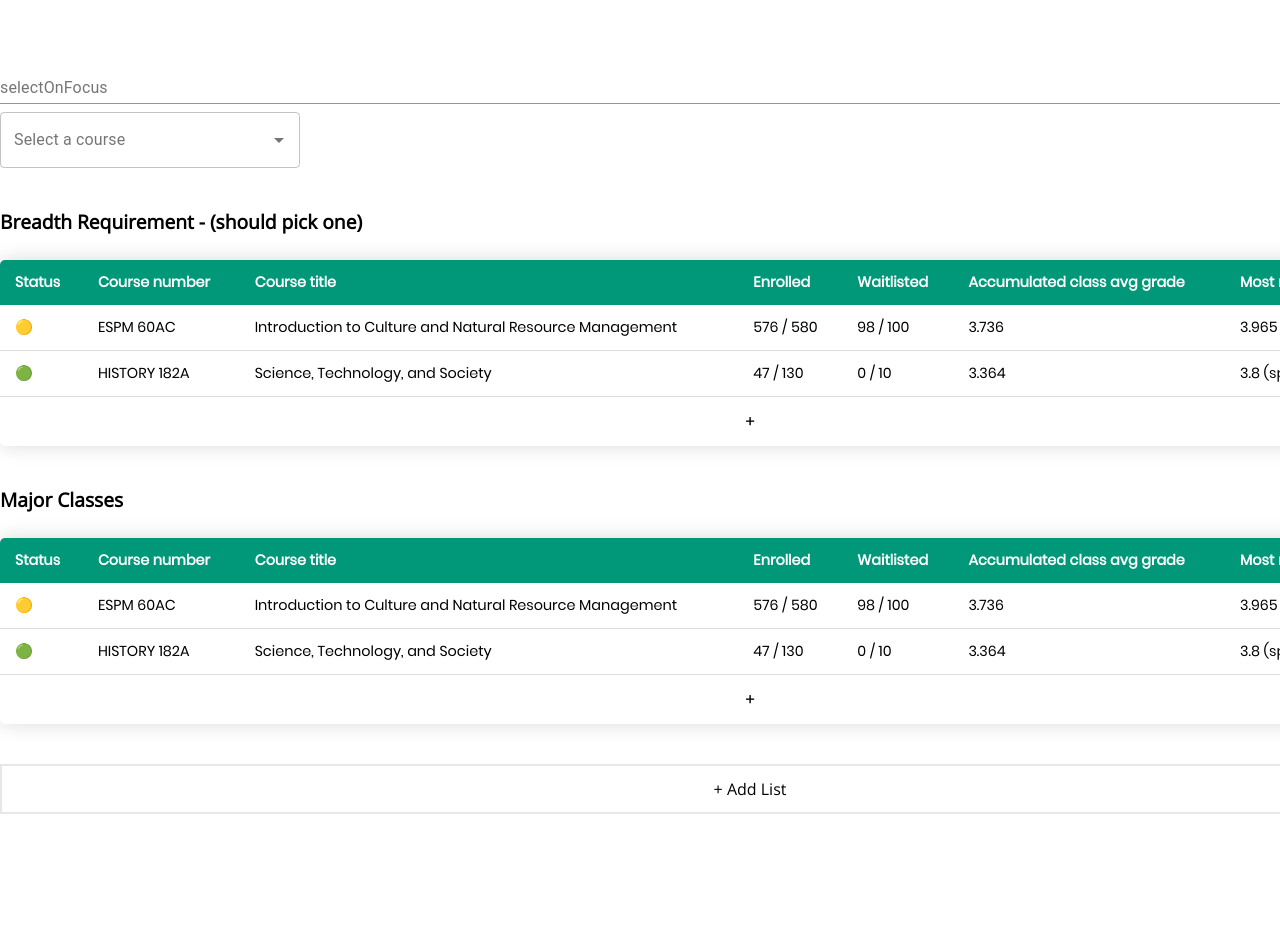
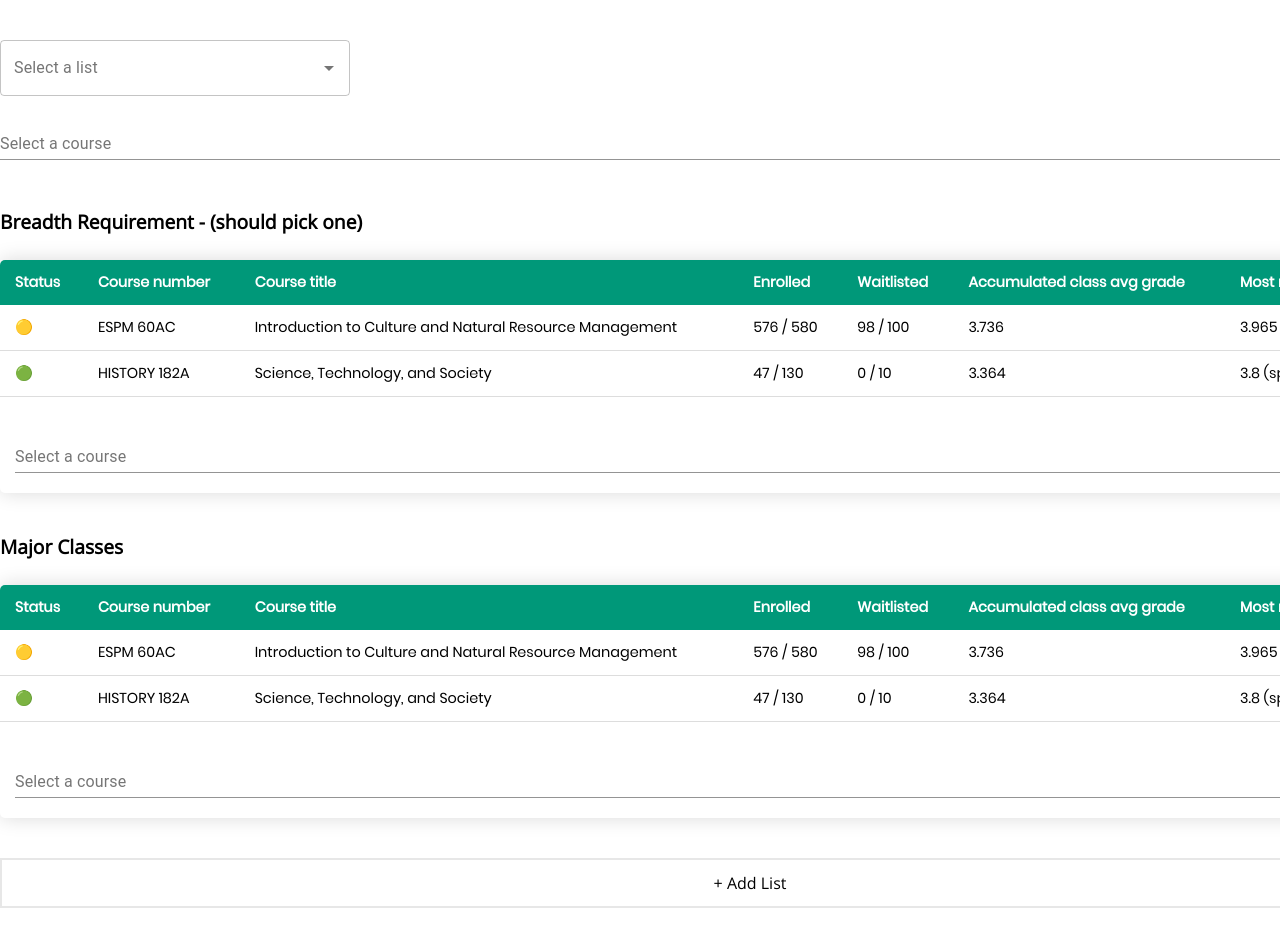
Before and after one commit to JunBeum-Cho/bclasses_react, a React (Create React App) app: page / in a window 1280 px wide. Shown: the top 946 px of the page. Before the commit the page ends 874 px from the top, so only its background shows below. Built offline with nearby package versions, Linux system fonts and the light colour scheme.

Commit message:
progress

```diff
--- a/src/AutocompleteField.tsx
+++ b/src/AutocompleteField.tsx
@@ -16,14 +16,51 @@ interface ListField {
 export function AutocompleteCoursesField(props: {label: string, list: CourseField[]}) {
   const { label, list } = props
   return (
+    // <Autocomplete
+    //   style={{ width: 300, display: "inline-block"}}
+    //   options={list}
+    //   autoHighlight
+    //   getOptionLabel={(option) => `${option.abbreviation} ${option.course_number}`}
+    //   renderOption={(option) => (
+    //     <React.Fragment>
+    //       {option.abbreviation} {option.course_number}
+    //     </React.Fragment>
+    //   )}
+    //   renderInput={(params) => (
+    //     <TextField
+    //       {...params}
+    //       label={label}
+    //       variant="outlined"
+    //       inputProps={{
+    //         ...params.inputProps,
+    //         autoComplete: "new-password" // disable autocomplete and autofill
+    //       }}
+    //     />
+    //   )}
+    // />
+
     <Autocomplete
-      style={{ width: 300, display: "inline-block"}}
+      options={list}
+      getOptionLabel={(option) => `${option.abbreviation} ${option.course_number}`}
+      id="select-on-focus"
+      selectOnFocus
+      renderInput={(params) => <TextField {...params} label="Select a course" margin="normal" />}
+    />
+  );
+}
+
+
+export function AutocompleteListField(props: {label: string, list: ListField[]}) {
+  const { label, list } = props
+  return (
+    <Autocomplete
+      style={{ width: 350, display: "inline-block"}}
       options={list}
       autoHighlight
-      getOptionLabel={(option) => `${option.abbreviation} ${option.course_number}`}
+      getOptionLabel={(option) => `${option.name}`}
       renderOption={(option) => (
         <React.Fragment>
-          {option.abbreviation} {option.course_number}
+          {option.name}
         </React.Fragment>
       )}
       renderInput={(params) => (
@@ -41,41 +78,4 @@ export function AutocompleteCoursesField(props: {label: string, list: CourseFiel
   );
 }
 
-
-export function AutocompleteListField(props: {label: string, list: ListField[]}) {
-  const { label, list } = props
-  return (
-    // <Autocomplete
-    //   style={{ width: 350, display: "inline-block"}}
-    //   options={list}
-    //   autoHighlight
-    //   getOptionLabel={(option) => `${option.name}`}
-    //   renderOption={(option) => (
-    //     <React.Fragment>
-    //       {option.name}
-    //     </React.Fragment>
-    //   )}
-    //   renderInput={(params) => (
-    //     <TextField
-    //       {...params}
-    //       label={label}
-    //       variant="outlined"
-    //       inputProps={{
-    //         ...params.inputProps,
-    //         autoComplete: "new-password" // disable autocomplete and autofill
-    //       }}
-    //     />
-    //   )}
-    // />
-
-    <Autocomplete
-      options={list}
-      getOptionLabel={(option) => `${option.name}`}
-      id="select-on-focus"
-      selectOnFocus
-      renderInput={(params) => <TextField {...params} label="selectOnFocus" margin="normal" />}
-    />
-  );
-}
-
 // From https://bitbucket.org/atlassian/atlaskit-mk-2/raw/4ad0e56649c3e6c973e226b7efaeb28cb240ccb0/packages/core/select/src/data/countries.js
--- a/src/Table.tsx
+++ b/src/Table.tsx
@@ -2,6 +2,7 @@ import './Table.css';
 import React from 'react'
 import TableHeader from "./TableHeader"
 import TableBody from "./TableBody"
+import { AutocompleteCoursesField } from './AutocompleteField';
 
 export interface TableProps {
     tableName: string
@@ -33,9 +34,26 @@ class Table extends React.Component<TableProps> {
     }
 
     renderadditem() {
+        // return (
+        //     <tr>
+        //         <td colSpan={7}><div className="additem_btn" onClick={this.additem_onClick}>+</div></td>
+        //     </tr>
+        // )
+        const courses = [
+            { id: "1", abbreviation: "A,RESEC", course_number: "201" },
+            { id: "2", abbreviation: "A,RESEC", course_number: "202" },
+            { id: "3", abbreviation: "A,RESEC", course_number: "210" },
+            { id: "4", abbreviation: "A,RESEC", course_number: "211" },
+            { id: "5", abbreviation: "A,RESEC", course_number: "212" },
+            { id: "6", abbreviation: "A,RESEC", course_number: "213" },
+            { id: "7", abbreviation: "A,RESEC", course_number: "214" },
+            { id: "8", abbreviation: "A,RESEC", course_number: "219A" },
+            { id: "9", abbreviation: "A,RESEC", course_number: "219B" }
+          ]
+
         return (
             <tr>
-                <td colSpan={7}><div className="additem_btn" onClick={this.additem_onClick}>+</div></td>
+                <td colSpan={7}><AutocompleteCoursesField label="select a course" list={courses}></AutocompleteCoursesField></td>
             </tr>
         )
     }
```
